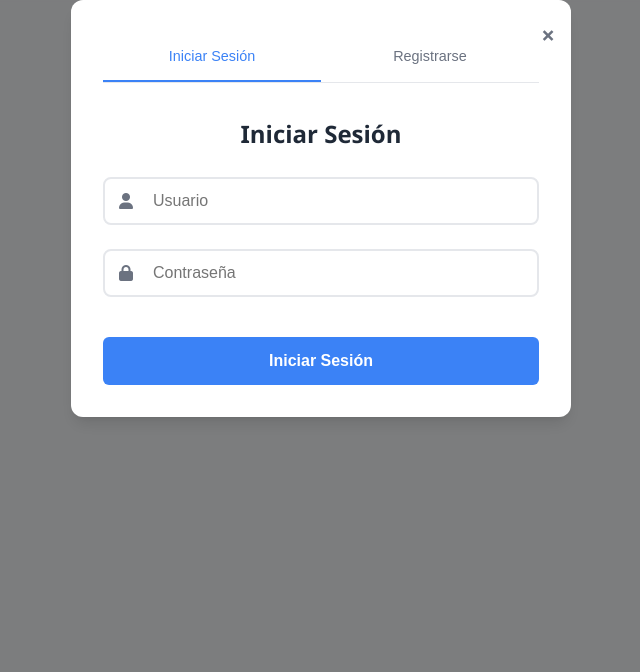
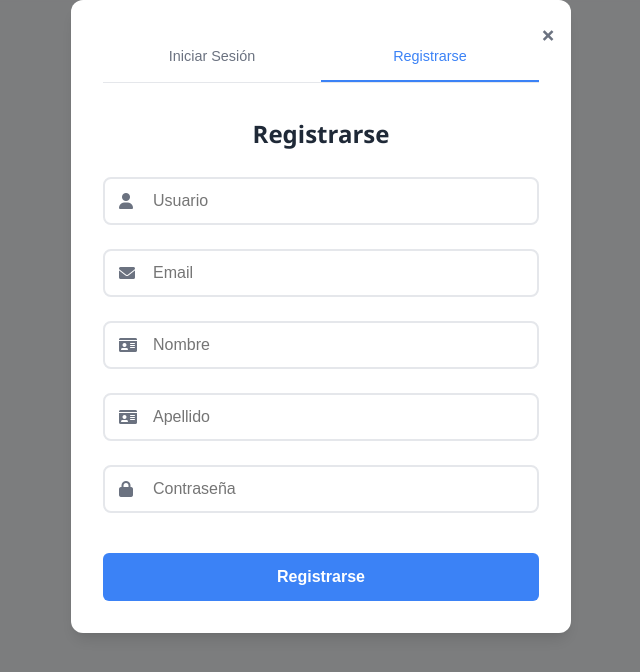
Before and after one commit to juanvoo/Task-Manager-App, a website with bundled scripts: page frontend/index.html in a window 1280 px wide. Both pictures are taken after a click on the button "Registrarse". Shown: the whole page, without its empty margins (319-959 px from the left). Built offline with nearby package versions, Linux system fonts and the light colour scheme.

Commit message:
Ahora si se muestra el formulario de registro

```diff
--- a/frontend/assets/js/app.js
+++ b/frontend/assets/js/app.js
@@ -55,12 +55,34 @@ class TaskManagerApp {
     }
 
     setupEventListeners() {
+        console.log('Configurando event listeners...');
+
+        // Manejo de pestañas de autenticación
+        const tabButtons = document.querySelectorAll('.tab-btn');
+        tabButtons.forEach(button => {
+            button.addEventListener('click', () => {
+                console.log('Tab clicked:', button.dataset.tab);
+                // Remover active de todos los botones y formularios
+                tabButtons.forEach(btn => btn.classList.remove('active'));
+                document.querySelectorAll('.auth-form').forEach(form => form.classList.remove('active'));
+
+                // Activar el botón y formulario seleccionado
+                button.classList.add('active');
+                const formId = button.dataset.tab + 'Form';
+                const form = document.getElementById(formId);
+                if (form) {
+                    form.classList.add('active');
+                }
+            });
+        });
 
         // Formulario de login
         const loginForm = document.getElementById('loginForm');
         if (loginForm) {
+            console.log('Formulario de login encontrado, agregando event listener...');
             loginForm.addEventListener('submit', async (e) => {
                 e.preventDefault();
+                console.log('Intento de login...');
                 const username = document.getElementById('loginUsername').value;
                 const password = document.getElementById('loginPassword').value;
 
--- a/frontend/assets/js/config.js
+++ b/frontend/assets/js/config.js
@@ -1,5 +1,5 @@
 const CONFIG = {
-    API_URL: "https://localhost:5000/api/v1",
+    API_URL: "http://localhost:5000/api/v1",
     AUTH_TOKEN_KEY: "auth_token",
     USER_DATA_KEY: "user_data",
 };
--- a/frontend/index.html
+++ b/frontend/index.html
@@ -6,7 +6,7 @@
     <meta name="theme-color" content="#4A90E2">
     <title>Task Manager</title>
 
-    <link rel="icon" type="image/svg+xml" href="/assets/img/favicon.svg">
+    <link rel="icon" type="image/svg+xml" href="assets/img/favicon.svg">
 
     <link rel="manifest" href="manifest.json">
 
```
Also changed, not shown: frontend/assets/img/favicon.svg (renamed from frontend/assets/favicon.svg), frontend/manifest.json.
